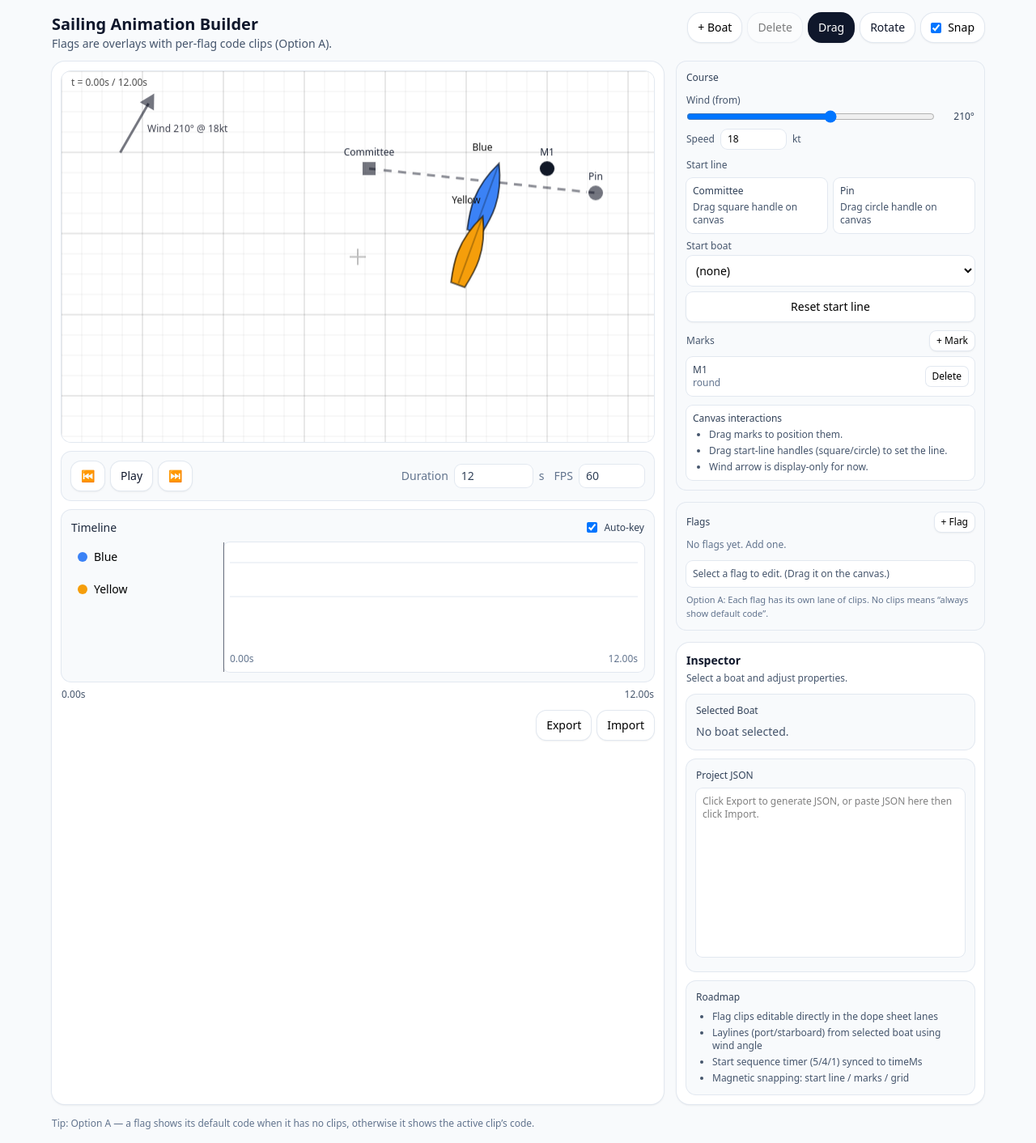
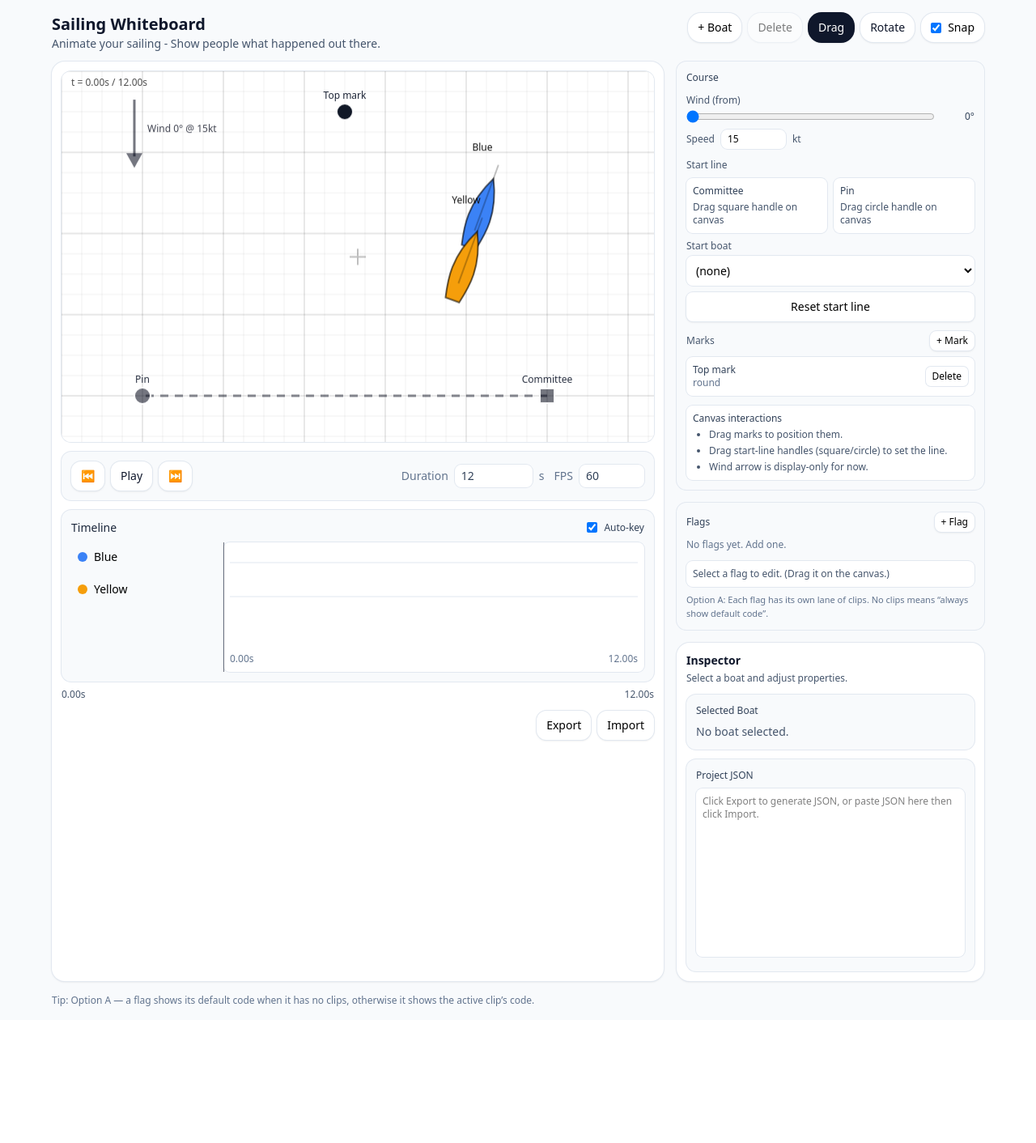
Before and after one commit to lukematthews/sailingwhiteboard, a React (Vite) app: page / in a window 1280 px wide. Shown: the whole page at 81% size. After the commit the page ends 1260 px from the top, so only its background shows below. Built offline with nearby package versions, Linux system fonts and the light colour scheme.

Commit message:
- Updated the name of the app - Moved the default start line and mark to a dedicated file - Removed the Roadmap - Simplified the boat png. Mast is now the origin

```diff
--- a/src/SailingAnimationBuilder.tsx
+++ b/src/SailingAnimationBuilder.tsx
@@ -1,5 +1,4 @@
-// src/SailingAnimationBuilder.tsx
-import React, { useEffect, useMemo, useRef, useState } from "react";
+import { useEffect, useMemo, useRef, useState } from "react";
 import { clamp } from "./lib/math";
 import { uid } from "./lib/ids";
 import { formatTime, snapTime } from "./lib/time";
@@ -25,6 +24,7 @@
   ToolMode,
   Wind,
 } from "./types";
+import { DEFAULT_MARKS, DEFAULT_START_LINE } from "./canvas/defaults";
 
 const DEFAULT_DURATION_MS = 12000;
 const DEFAULT_FPS = 60;
@@ -39,7 +39,6 @@
   wind: Wind;
   startLine: StartLine;
   flags: Flag[];
-  // Option A: clips per flag
   flagClipsByFlagId: FlagClipsByFlagId;
 };
 
@@ -74,17 +73,11 @@
 
   const [keyframesByBoatId, setKeyframesByBoatId] = useState<KeyframesByBoatId>(() => ({}));
 
-  const [marks, setMarks] = useState<Mark[]>(() => [
-    { id: uid(), name: "M1", type: "round", x: 600, y: 120 },
-  ]);
+  const [marks, setMarks] = useState<Mark[]>(() => DEFAULT_MARKS);
 
-  const [wind, setWind] = useState<Wind>(() => ({ fromDeg: 210, speedKt: 18 }));
+  const [wind, setWind] = useState<Wind>(() => ({ fromDeg: 0, speedKt: 15 }));
 
-  const [startLine, setStartLine] = useState<StartLine>(() => ({
-    committee: { x: 380, y: 120 },
-    pin: { x: 660, y: 150 },
-    startBoatId: null,
-  }));
+  const [startLine, setStartLine] = useState<StartLine>(() => (DEFAULT_START_LINE));
 
   // Flags (Option A)
   const [flags, setFlags] = useState<Flag[]>([]);
@@ -306,7 +299,7 @@
         return;
       }
 
-      // flags — Option A: only selectable if a code resolves at current time
+      // flags
       const flagsNow = flagsRef.current;
       for (let i = flagsNow.length - 1; i >= 0; i--) {
         const f = flagsNow[i];
@@ -616,8 +609,8 @@
       <div className="mx-auto max-w-6xl">
         <div className="mb-3 flex items-start justify-between gap-3">
           <div>
-            <h1 className="text-xl font-semibold text-slate-900">Sailing Animation Builder</h1>
-            <p className="text-sm text-slate-600">Flags are overlays with per-flag code clips (Option A).</p>
+            <h1 className="text-xl font-semibold text-slate-900">Sailing Whiteboard</h1>
+            <p className="text-sm text-slate-600">Animate your sailing - Show people what happened out there.</p>
           </div>
 
           <div className="flex flex-wrap items-center gap-2">
@@ -663,7 +656,7 @@
 
         <div className="grid grid-cols-1 gap-4 lg:grid-cols-[1fr_380px]">
           <div className="rounded-2xl bg-white p-3 shadow-sm ring-1 ring-slate-200">
-            <div ref={wrapRef} className="relative aspect-[16/10] w-full overflow-hidden rounded-xl ring-1 ring-slate-200">
+            <div ref={wrapRef} className="relative aspect-16/10 w-full overflow-hidden rounded-xl ring-1 ring-slate-200">
               <canvas ref={canvasRef} className="h-full w-full touch-none" />
             </div>
 
@@ -872,16 +865,6 @@
                     placeholder="Click Export to generate JSON, or paste JSON here then click Import."
                   />
                 </div>
-
-                <div className="rounded-xl bg-slate-50 p-3 ring-1 ring-slate-200">
-                  <div className="text-xs font-medium text-slate-700">Roadmap</div>
-                  <ul className="mt-2 list-disc space-y-1 pl-5 text-xs text-slate-600">
-                    <li>Flag clips editable directly in the dope sheet lanes</li>
-                    <li>Laylines (port/starboard) from selected boat using wind angle</li>
-                    <li>Start sequence timer (5/4/1) synced to timeMs</li>
-                    <li>Magnetic snapping: start line / marks / grid</li>
-                  </ul>
-                </div>
               </div>
             </div>
           </div>
--- a/src/canvas/boat.ts
+++ b/src/canvas/boat.ts
@@ -1,7 +1,7 @@
 import type { Boat } from "../types";
 
 export const BOAT_PATH =
-  "M -9,30 H 9 C 13.868315,7.9907994 20.032202,-19.390455 0,-60 C -20.032202,-19.390455 -13.868315,7.9907994 -9,30 Z";
+  "m -9,50 h 18 c 5,-22 11,-50 -9,-90 -20,40 -14,68 -9,90 z";
 
 export function drawBoat(ctx: CanvasRenderingContext2D, boat: Boat) {
   const { x, y, headingDeg, color, label } = boat;
--- /dev/null
+++ b/src/canvas/defaults.ts
@@ -0,0 +1,12 @@
+import { uid } from "../lib/ids";
+import { Mark, StartLine } from "../types";
+
+export const DEFAULT_MARKS:Mark[] = [
+  { id: uid(), name: "Top mark", type: "round", x: 350, y: 50 },
+];
+
+export const DEFAULT_START_LINE: StartLine = {
+    committee: { x: 600, y: 400 },
+    pin: { x: 100, y: 400 },
+    startBoatId: null,
+  };
--- a/src/types.ts
+++ b/src/types.ts
@@ -51,7 +51,7 @@
 // - International Code of Signals (A–Z)
 // - Numeral pennants (0–9)
 // - Substitutes (S1–S3)
-// - A few race-control flags (AP, Black, etc.)
+// - Race-control flags (AP, Black, etc.)
 
 export type FlagCode =
   | "AP"
```
